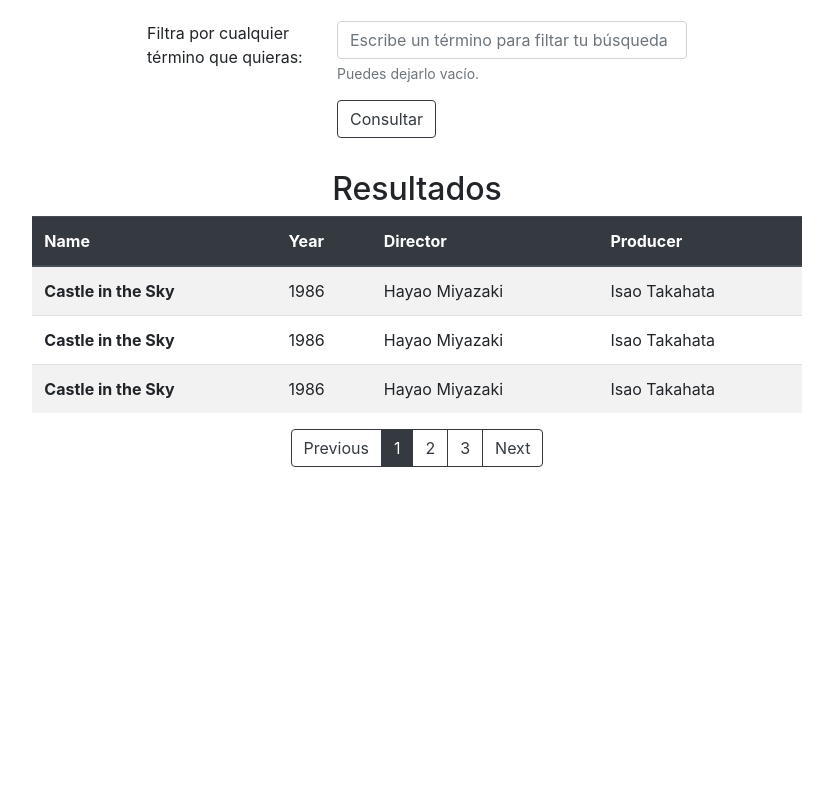
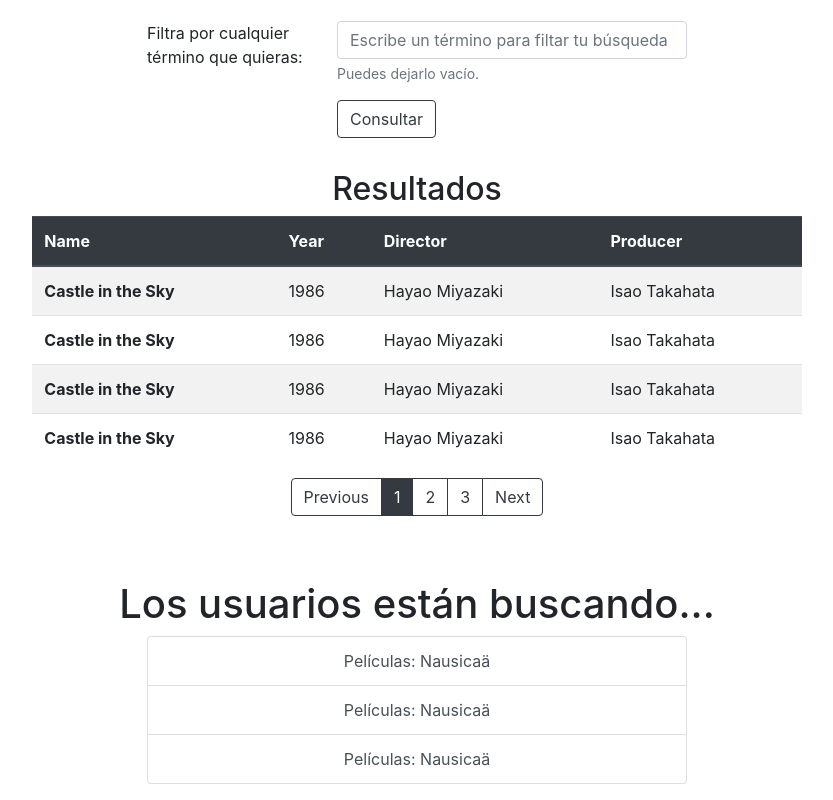
Before and after one commit to efferreiram/dbmenos, a React (Create React App) app: page / in a window 1280 px wide. Shown: the part 1078-1878 px from the top of the page, without its empty margins (223-1056 px from the left). Before the commit the page ends 1593 px from the top, so only its background shows below. Built offline with nearby package versions, Linux system fonts and the light colour scheme.

Commit message:
Further component Separation

```diff
--- a/src/App.js
+++ b/src/App.js
@@ -1,8 +1,9 @@
-import React, { Component } from 'react'
-import NavBar from './NavBar/NavBar'
-import JumboHeader from './JumboHeader/JumboHeader'
-import VideoEmbed from './VideoEmbed/VideoEmbed'
-import FormResults from './FormResults/FormResults'
+import React, { Component } from 'react';
+import NavBar from './NavBar/NavBar';
+import JumboHeader from './JumboHeader/JumboHeader';
+import VideoEmbed from './VideoEmbed/VideoEmbed';
+import FormResults from './FormResults/FormResults';
+import RecentSearches from './RecentSearches/RecentSearches';
 
 class App extends Component {
   render() {
@@ -13,6 +14,7 @@ class App extends Component {
         <div className="container">
           <VideoEmbed />
           <FormResults />
+          <RecentSearches />
         </div>
       </div>
     );
--- a/src/FormResults/FormResults.js
+++ b/src/FormResults/FormResults.js
@@ -3,11 +3,29 @@ import PetitionForm from './PetitionForm/PetitionForm';
 import ResultsTable from './ResultsTable/ResultsTable';
 
 class FormResults extends Component {
+  constructor(props) {
+    super(props);
+    this.state = {
+      'resultsType': null,
+      'results': [],
+      'exampleResults': [
+        {'name':'Castle in the Sky', 'year':'1986', 'director':'Hayao Miyazaki', 'producer':'Isao Takahata'},
+        {'name':'Grave of the Fireflies', 'year':'1988', 'director':'Isao Takahata', 'producer':'Toru Hara'},
+        {'name':'Ponyo', 'year':'2008', 'director':'Hayao Miyazaki', 'producer':'Toshio Suzuki'}
+      ],
+      'exampleType': 'movies'
+    };
+  }
+
+  makeRequest(args) {
+
+  }
+
   render() {
     return (
-      <div class="row row-content">
-        <div class="col-12 text-center">
-          <h1 class="nav-link-target" id="lookup">Hacer Peticiones</h1>
+      <div className="row row-content">
+        <div className="col-12 text-center">
+          <h1 className="nav-link-target" id="lookup">Hacer Peticiones</h1>
         </div>
         <PetitionForm />
         <ResultsTable />
--- a/src/FormResults/PetitionForm/PetitionForm.js
+++ b/src/FormResults/PetitionForm/PetitionForm.js
@@ -6,7 +6,7 @@ class PetitionForm extends Component {
       <div className="col-12">
         <form>
           <div className="form-group row">
-            <label for="endpointSelect" className="col-12 col-md-2 offset-md-3">Elige un tipo de búsqueda:</label>
+            <label htmlFor="endpointSelect" className="col-12 col-md-2 offset-md-3">Elige un tipo de búsqueda:</label>
             <div className="col-12 col-md-4">
               <select className="form-control" name="endpointSelect" id="endpointSelect">
                 <option value="films">Películas</option>
@@ -18,7 +18,7 @@ class PetitionForm extends Component {
             </div>
           </div>
           <div className="form-group row">
-            <label for="textFilter" className="col-12 col-md-2 offset-md-3">Filtra por cualquier término que quieras:</label>
+            <label htmlFor="textFilter" className="col-12 col-md-2 offset-md-3">Filtra por cualquier término que quieras:</label>
             <div className="col-12 col-md-4">
               <input className="form-control" type="text" name="textFilter" placeholder="Escribe un término para filtar tu búsqueda" id="textfilter" />
               <small className="form-text text-muted">Puedes dejarlo vacío.</small>
--- a/src/FormResults/ResultsTable/JustTable/JustTable.js
+++ b/src/FormResults/ResultsTable/JustTable/JustTable.js
@@ -1,14 +1,7 @@
 import React, { Component } from 'react';
+import SingleResult from './SingleResult/SingleResult';
 
 class JustTable extends Component {
-  constructor(props) {
-    super(props);
-    this.state = {
-      'resultsType': null,
-      'results': [],
-      'exampleResults': []
-    };
-  }
   render() {
     return (
       <div className="col-12">
@@ -16,30 +9,18 @@ class JustTable extends Component {
         <div className="table-responsive">
           <table className="table table-striped">
             <thead className="thead-dark">
-              <th>Name</th>
-              <th>Year</th>
-              <th>Director</th>
-              <th>Producer</th>
+              <tr>
+                <th>Name</th>
+                <th>Year</th>
+                <th>Director</th>
+                <th>Producer</th>
+              </tr>
             </thead>
             <tbody>
-              <tr>
-                <th>Castle in the Sky</th>
-                <td>1986</td>
-                <td>Hayao Miyazaki</td>
-                <td>Isao Takahata</td>
-              </tr>
-              <tr>
-                <th>Castle in the Sky</th>
-                <td>1986</td>
-                <td>Hayao Miyazaki</td>
-                <td>Isao Takahata</td>
-              </tr>
-              <tr>
-                <th>Castle in the Sky</th>
-                <td>1986</td>
-                <td>Hayao Miyazaki</td>
-                <td>Isao Takahata</td>
-              </tr>
+              <SingleResult />
+              <SingleResult />
+              <SingleResult />
+              <SingleResult />
             </tbody>
           </table>
         </div>
--- /dev/null
+++ b/src/FormResults/ResultsTable/JustTable/SingleResult/SingleResult.js
@@ -0,0 +1,16 @@
+import React, {Component} from 'react';
+
+class SingleResult extends Component {
+  render() {
+    return (
+      <tr>
+        <th>Castle in the Sky</th>
+        <td>1986</td>
+        <td>Hayao Miyazaki</td>
+        <td>Isao Takahata</td>
+      </tr>
+    );
+  }
+}
+
+export default SingleResult;
--- /dev/null
+++ b/src/RecentSearches/RecentSearches.js
@@ -0,0 +1,24 @@
+import React, { Component } from 'react';
+import SingleSearch from './SingleSearch/SingleSearch';
+
+class RecentSearches extends Component {
+  render() {
+    return (
+      <div className="row row-content">
+        <div className="col-12 text-center">
+          <h1 className="nav-link-content" id="searches">Los usuarios están buscando...</h1>
+        </div>
+        <div className="col-12 col-md-6 offset-md-3">
+          <div className="list-group text-center">
+            <SingleSearch />
+            <SingleSearch />
+            <SingleSearch />
+          </div>
+        </div>
+      </div>
+
+    );
+  }
+}
+
+export default RecentSearches;
--- /dev/null
+++ b/src/RecentSearches/SingleSearch/SingleSearch.js
@@ -0,0 +1,12 @@
+import React, { Component } from 'react';
+
+class SingleSearch extends Component {
+  render()
+  {
+    return (
+      <a href="#" className="list-group-item list-group-item-action">Películas: Nausicaä</a>
+    );
+  }
+}
+
+export default SingleSearch;
--- a/src/VideoEmbed/VideoEmbed.js
+++ b/src/VideoEmbed/VideoEmbed.js
@@ -10,7 +10,7 @@ class VideoEmbed extends Component {
           </div>
           <div className="col-12 col-md-8 offset-md-2">
             <div className="embed-responsive embed-responsive-16by9">
-              <iframe title="Video de Funcionamiento" className="embed-responsive-item" src="https://www.youtube.com/embed/zpOULjyy-n8?rel=0" allowfullscreen></iframe>
+              <iframe title="Video de Funcionamiento" className="embed-responsive-item" src="https://www.youtube.com/embed/zpOULjyy-n8?rel=0" allowFullScreen></iframe>
             </div>
           </div>
         </div>
```
